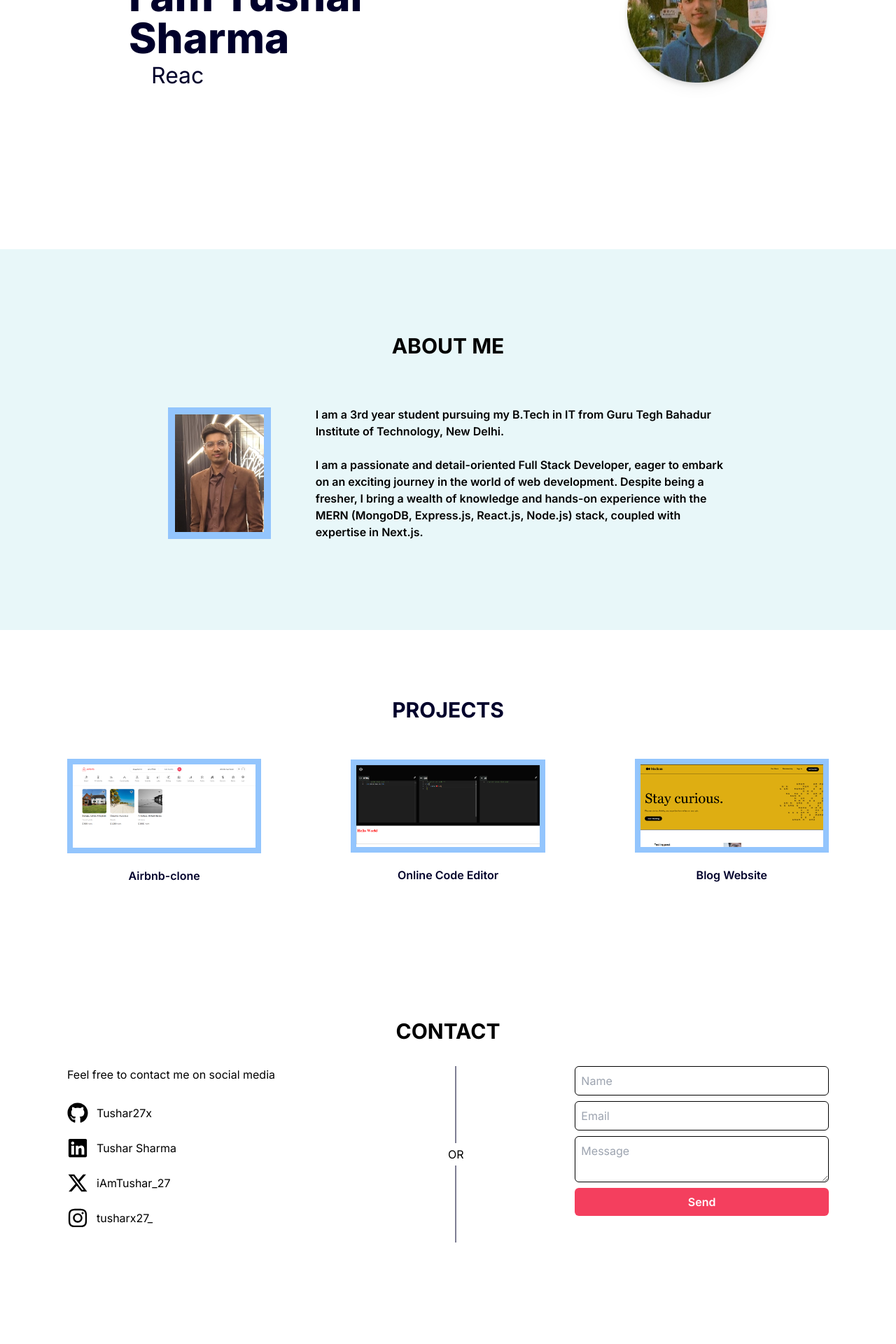
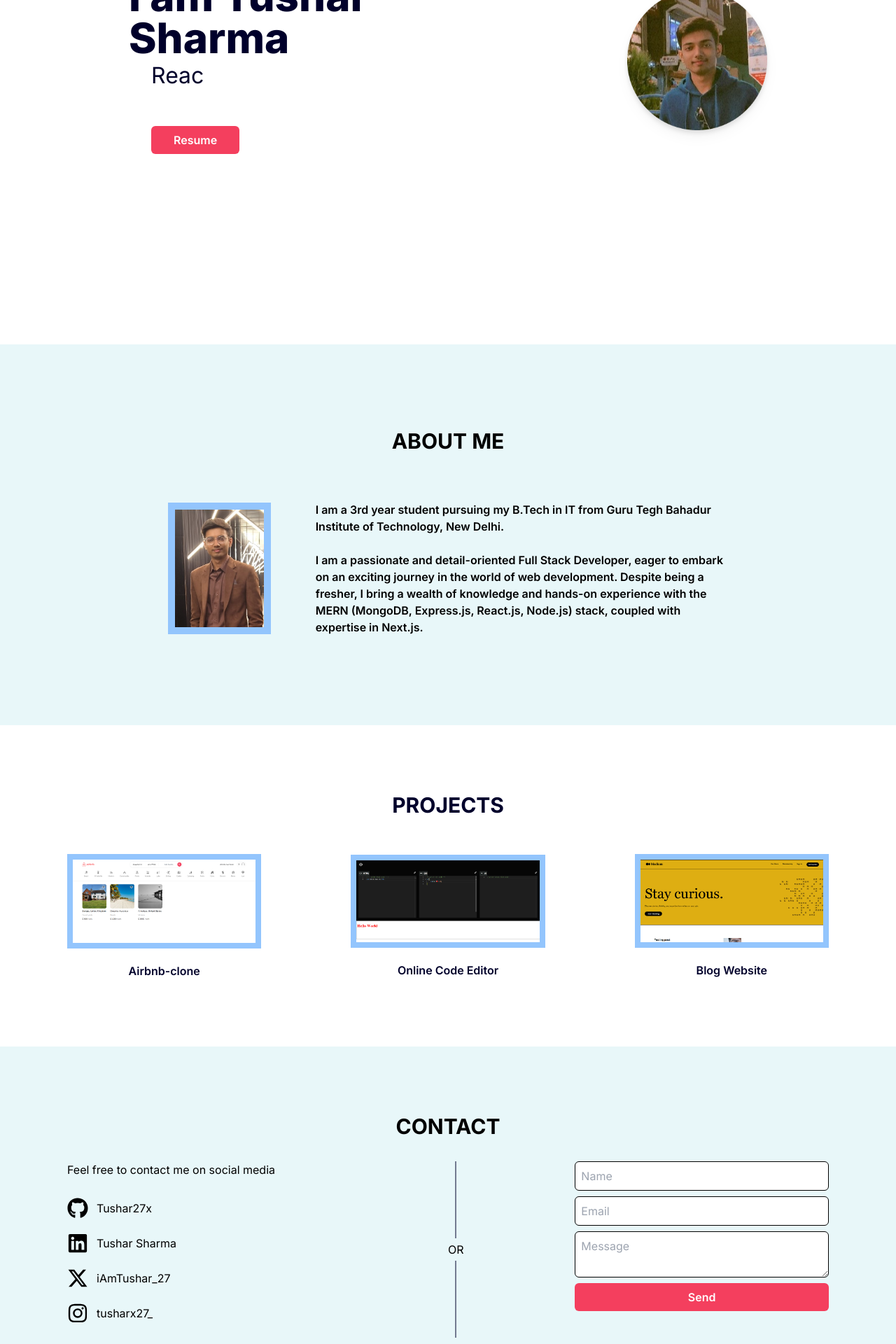
Before and after one commit to tushar27x/portfolio, a Next.js app: page / in a window 1280 px wide. Shown: the part 320-2240 px from the top of the page at 70% size. Before the commit the page ends 2191 px from the top, so only its background shows below. Built offline with nearby package versions, Linux system fonts and the light colour scheme; no server answers.

Commit message:
added download resume button and fixed background color of contact section

```diff
--- a/app/components/Contact/page.tsx
+++ b/app/components/Contact/page.tsx
@@ -9,7 +9,7 @@ import EmailForm from './EmailForm';
 const Contact = () => {
   const {displayMode} = useThemeContext();
   return (
-    <div className={`${displayMode ? 'bg-light':'bg-dark text-light'} p-[6rem] flex flex-col items-center gap-[2rem]`}>
+    <div className={`${displayMode? 'bg-[#e8f7f9]':'bg-dark/85 text-white'} p-[6rem] flex flex-col items-center gap-[2rem]`}>
       <div>
         <h1 className='text-3xl font-bold'>CONTACT</h1>
       </div>
--- a/app/components/Navbar/Navbar.tsx
+++ b/app/components/Navbar/Navbar.tsx
@@ -6,6 +6,7 @@ import { MdOutlineLightMode } from "react-icons/md";
 import { useThemeContext } from '../../ThemeProvider';
 import Hamburger from './Hamburger';
 import SideMenu from './SideMenu';
+import download from '@/app/downloadResume';
 const Navbar = () => {
   const {displayMode,changeMode} = useThemeContext();
   const [clicked,setClicked] = useState(false);
@@ -20,7 +21,7 @@ const Navbar = () => {
         <Link href={'#about'}><div className='cursor-pointer font-semibold hover:text-slate-300 transition-colors text-1xl mr-2'>About</div></Link>
         <Link href={'#contact'}><div className='cursor-pointer font-semibold hover:text-slate-300 transition-colors text-1xl mr-2'>Contact</div></Link>
         <Link href={'#project'}><div className='cursor-pointer font-semibold hover:text-slate-300 transition-colors text-1xl mr-2'>Projects</div></Link>
-        <Link href={'#'}><div className='cursor-pointer font-semibold hover:text-slate-300 transition-colors text-1xl mr-2'>Resume</div></Link>
+        <div onClick={download}className='cursor-pointer font-semibold hover:text-slate-300 transition-colors text-1xl mr-2'>Resume</div>
         {displayMode ? <div onClick={changeMode}><MdOutlineLightMode size={30}/></div> : <div onClick={changeMode}><MdOutlineDarkMode size={30}/></div>}
       </div>
       <Hamburger displayMode={displayMode} clicked={clicked} toggle={toggle}/>
--- a/app/components/Title/page.tsx
+++ b/app/components/Title/page.tsx
@@ -1,11 +1,12 @@
 "use client"
-import React from 'react'
-import Avatar from './Avatar'
-import { useThemeContext } from '@/app/ThemeProvider'
-import { TypeAnimation } from 'react-type-animation'
-
+import React from 'react';
+import Avatar from './Avatar';
+import { useThemeContext } from '@/app/ThemeProvider';
+import { TypeAnimation } from 'react-type-animation';
+import download from '@/app/downloadResume';
 const Title = () => {
   const {displayMode} = useThemeContext();
+
   return (
     <div className={`flex flex-col py-[5rem] md:flex-row-reverse md:gap-[10rem] lg:py-[12rem] items-center gap-8 ${displayMode? 'bg-light text-dark': 'bg-dark/90 text-light/90'} title-section  md:px-8`}
     >
@@ -25,9 +26,11 @@ const Title = () => {
                 1000, // wait 1s before replacing "Mice" with "Hamsters"
                 'Software Engineer',
                 1000,
-                'React developer',
+                'React Developer',
                 1000,
-                'MERN stack developer',
+                'MERN stack Developer',
+                1000,
+                'Next.js Developer',
                 1000
               ]}
               wrapper="span"
@@ -36,11 +39,19 @@ const Title = () => {
               repeat={Infinity}
             />
           </div>
+          <div className='w-full md:w-full py-8'>
+            <div className="w-full py-4 px-8 md:text-left">
+              <button
+                onClick={download}
+                className='py-2 px-8 bg-rose-500 hover:bg-rose-300 rounded-md text-light font-semibold'>
+                Resume
+              </button>
+            </div>
+          </div>
         </div>
       </div>
 
     </div>
   )
 }
-
 export default Title
--- /dev/null
+++ b/app/downloadResume.ts
@@ -0,0 +1,12 @@
+const download = ()=>{
+    const fileName= 'TusharSharma.pdf';
+    const filePath = "/TusharSharma.pdf";
+    const link = document.createElement('a');
+    link.href = filePath;
+    link.setAttribute('download', fileName);
+    document.body.appendChild(link);
+    link.click();
+    document.body.removeChild(link);
+}
+
+export default download;
```
Also changed, not shown: 1 other file (tests, documents, lock files or other folders).
